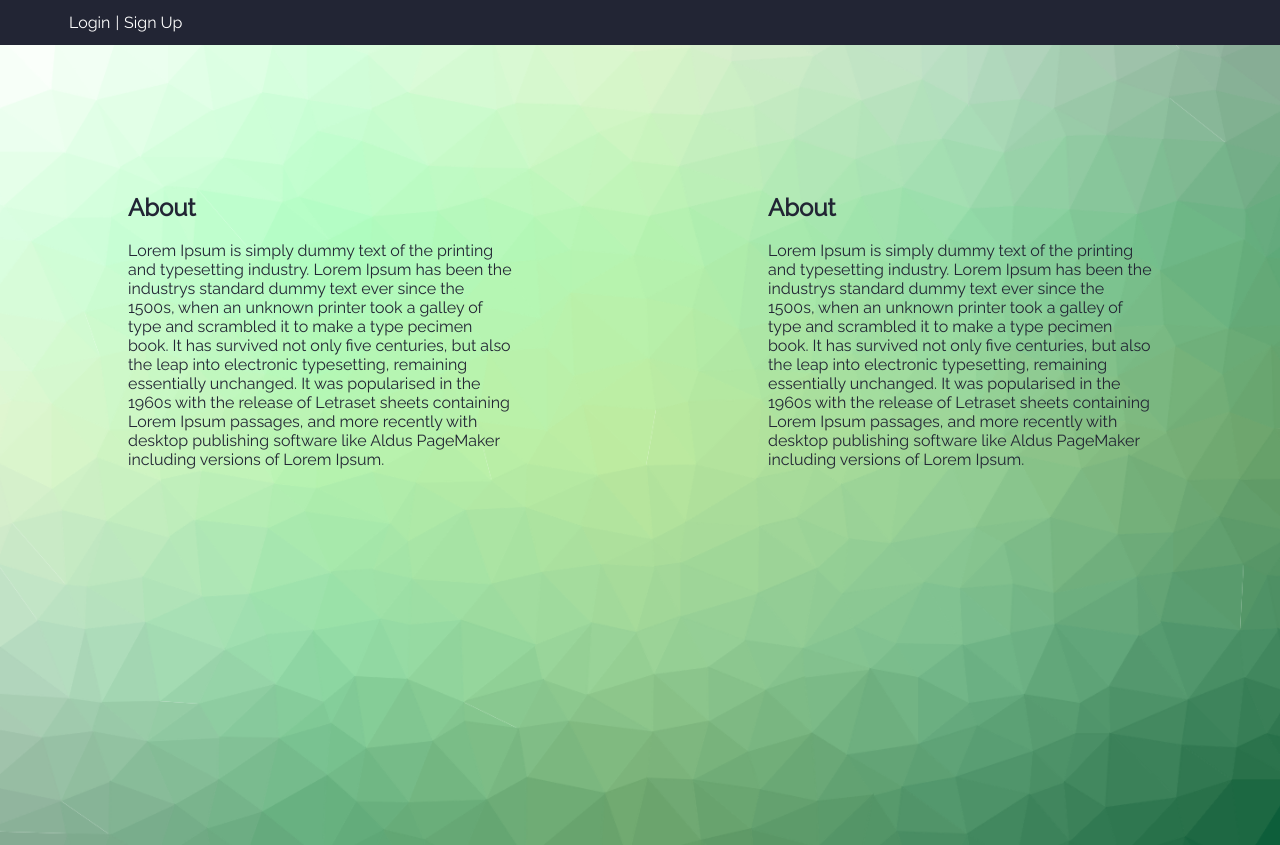
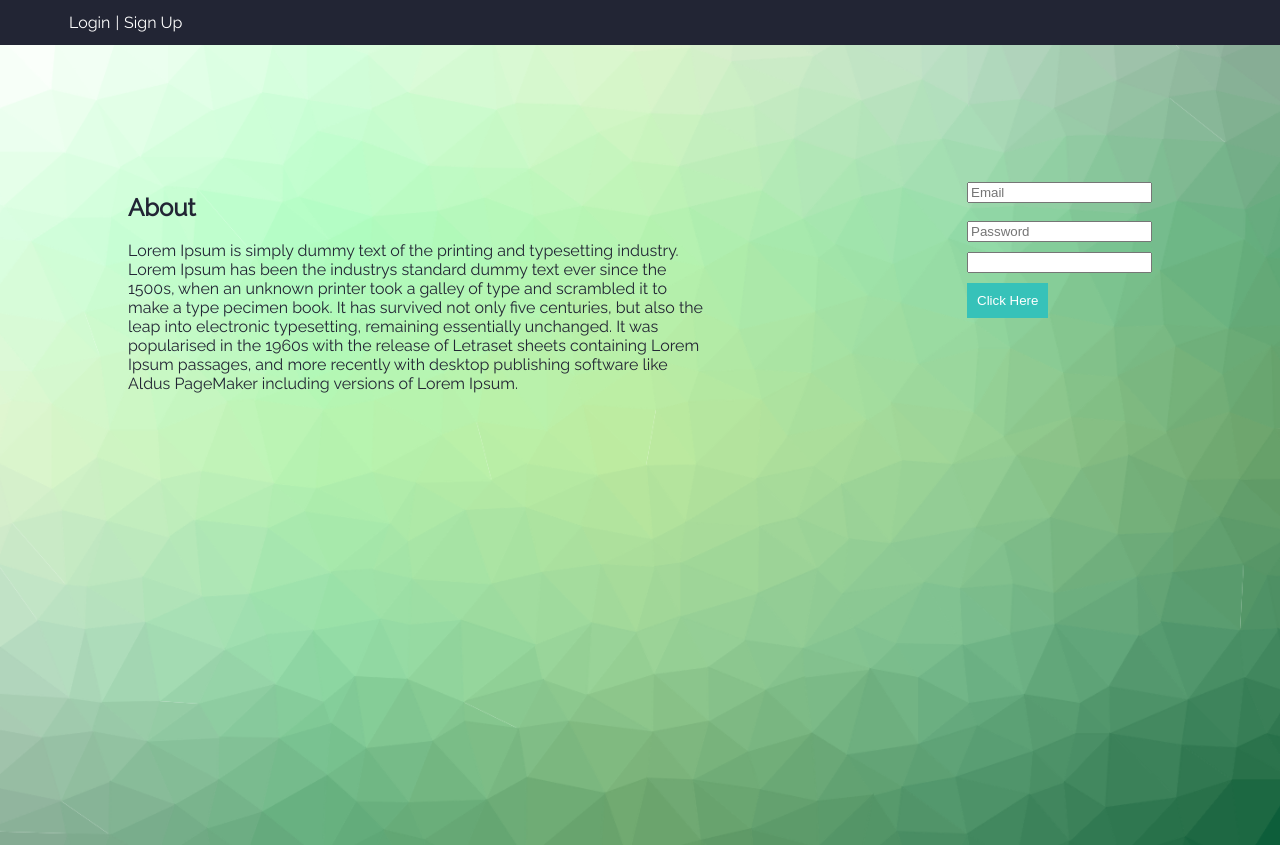
Before and after one commit to AlexTargonski/events-booking-frontend, a React (Create React App) app: page /home in a window 1280 px wide. Built offline with nearby package versions, Linux system fonts and the light colour scheme.

Commit message:
feat: create Login form

```diff
--- a/package.json
+++ b/package.json
@@ -7,7 +7,6 @@
     "react-dom": "^16.7.0",
     "react-router-dom": "^4.3.1",
     "react-scripts": "2.1.3",
-    "semantic-ui-react": "^0.84.0",
     "styled-components": "^4.1.3"
   },
   "scripts": {
--- a/src/App.js
+++ b/src/App.js
@@ -5,7 +5,7 @@ import {
   Redirect,
   Switch
 }                            from 'react-router-dom';
-import { createGlobalStyle } from 'styled-components'
+import { createGlobalStyle } from 'styled-components';
 
 import HomePage              from './modules/home/pages/HomePage';
 import LoginPage             from './modules/user/pages/LoginPage';
--- a/src/modules/home/pages/HomePage.js
+++ b/src/modules/home/pages/HomePage.js
@@ -2,14 +2,15 @@ import React, { Component } from 'react';
 import styled               from 'styled-components';
 
 import bg                   from '../canvas.png';
-import About                from '../components/About'
+import About                from '../components/About';
+import Login                from '../../user/forms/Login';
 
 class HomePage extends Component {
   render() {
     return (
       <HomeWrapper>
         <About />
-        <About />
+        <Login />
       </HomeWrapper>
     )
   }
--- /dev/null
+++ b/src/modules/user/forms/Login.js
@@ -0,0 +1,37 @@
+import React, { Component } from 'react';
+import styled               from 'styled-components';
+
+class LoginPage extends Component {
+  render() {
+    return (
+      <FormWrapper>
+        <FormInput placeholder='Email' />
+        <FormInput placeholder='Password' />
+        <input type="text" />
+        <FormButton>
+          Click Here
+        </FormButton>
+      </FormWrapper>
+    );
+  }
+}
+
+const FormWrapper = styled.form`
+  padding : 10%;
+`;
+
+const FormInput = styled.input`
+  margin : 5% 0 !important;
+`;
+
+const FormButton = styled.button`
+  &&& {
+    background : #36c2b9;
+    color      : #ffff;
+    border     : none;
+    padding    : 10px;
+    margin-top : 10px;
+   }
+`;
+
+export default LoginPage;
```
